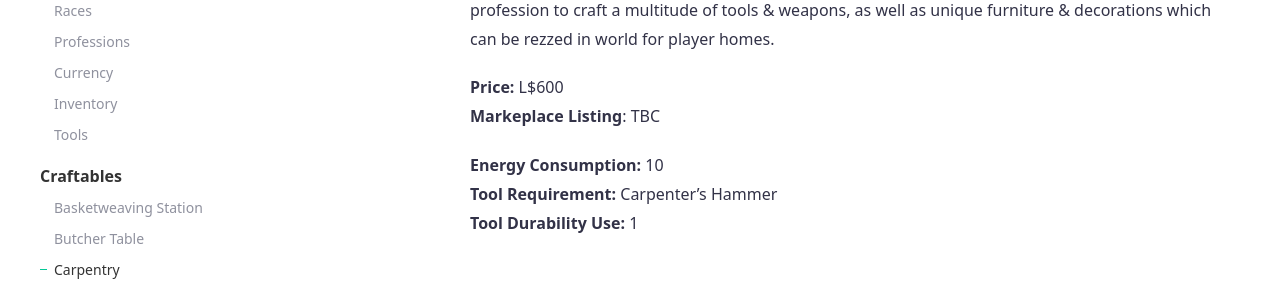
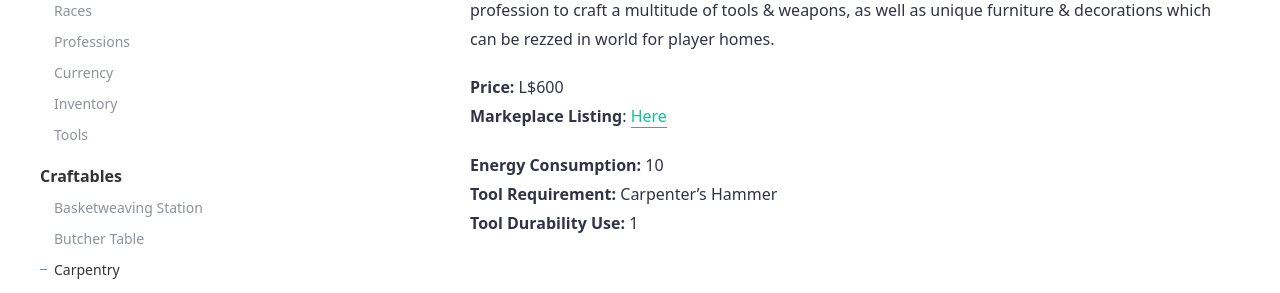
Before and after one commit to SLColonies/Public, a Jekyll site: the page built from _docs/carpentry.md, in a window 1280 px wide and 900 px high. Shown: the part 317-610 px from the top of the window. Built offline with Jekyll 4.4.1, drawn with Linux system fonts in a browser that asks for light colours.

Commit message:
Update carpentry.md

```diff
--- a/_docs/carpentry.md
+++ b/_docs/carpentry.md
@@ -6,7 +6,7 @@
 The carpentry table is a crafting table made for the carpenter profession. It allows players of this profession to craft a multitude of tools & weapons, as well as unique furniture & decorations which can be rezzed in world for player homes.
 
 **Price:** L$600<br>
-**Markeplace Listing**: TBC<br>
+**Markeplace Listing**: [Here](https://marketplace.secondlife.com/p/SLC-Craftables-Carpentry-Station/19198361)<br>
 
 **Energy Consumption:** 10<br>
 **Tool Requirement:** Carpenter's Hammer<br>
```
